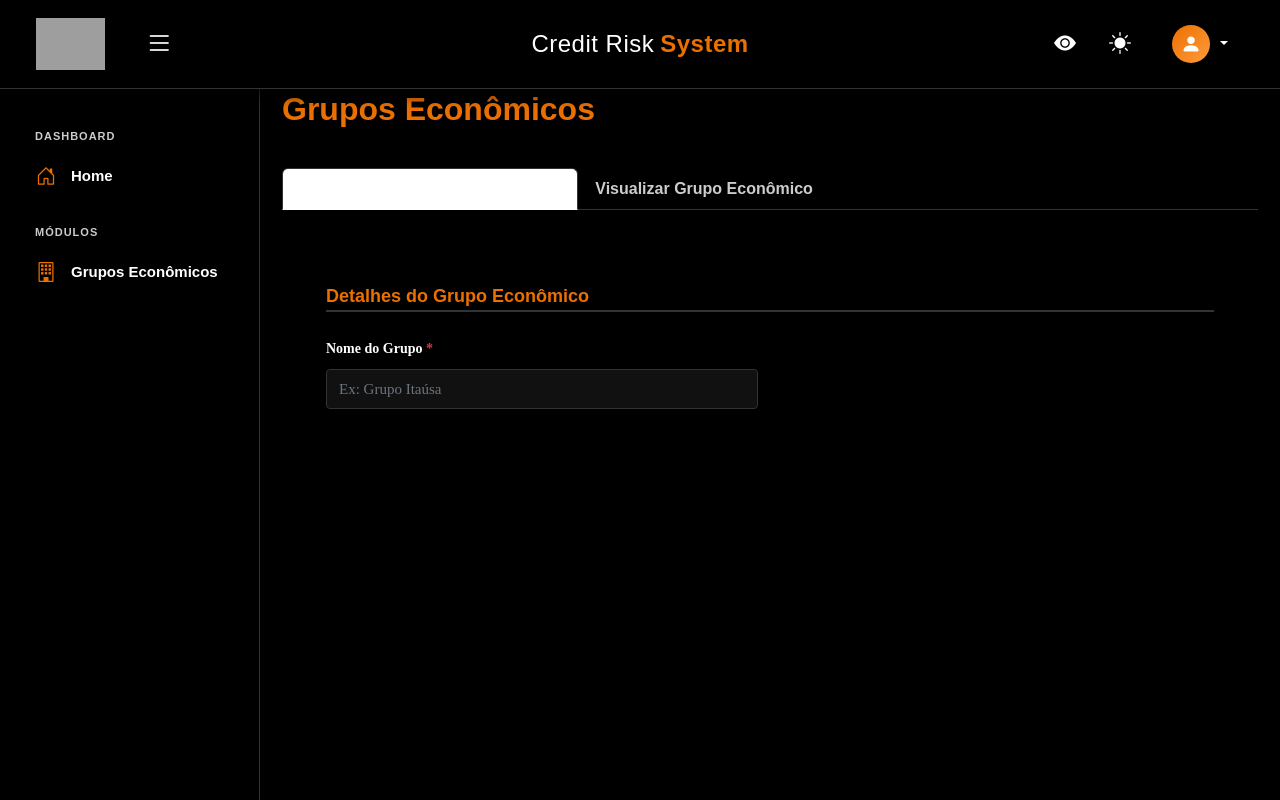
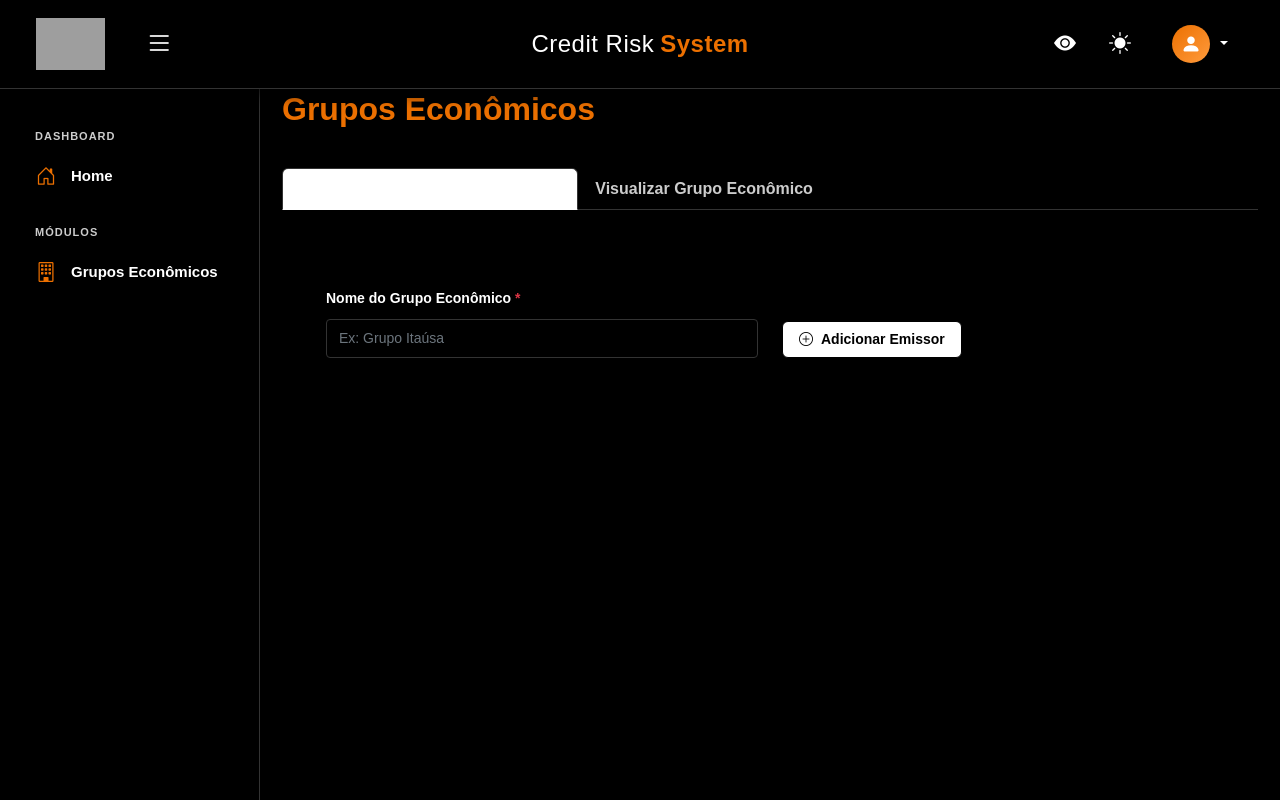
Before and after one commit to henrpro/app-credit-risk-system-frontend, a Flask app: page /grupos_economicos/grupos_economicos in a window 1280 px wide. Run offline with Flask 3, Linux system fonts and the light colour scheme; parts of the project's set-up code (start-up, migrations or seed data) failed here and were passed over; some libraries are stand-ins or nearby versions; some web fonts are replaced; grey boxes are pictures that could not be loaded.

Commit message:
feat: create template for economic groups registration and visualization page

```diff
--- a/src/blueprints/grupos_economicos/templates/grupos_economicos.html
+++ b/src/blueprints/grupos_economicos/templates/grupos_economicos.html
@@ -27,16 +27,19 @@
                 <div class="tab-pane fade show active" id="cadastrar" role="tabpanel" aria-labelledby="cadastrar-tab">
                     <div class="card border-0 shadow-sm mt-2" style="background-color: var(--color-bg-secondary); border-radius: 12px;">
                         <div class="card-body p-4">
-                            <h5 style="color: var(--color-accent); font-family: 'Raleway-SemiBold', sans-serif; margin-bottom: 24px; font-weight: 600;">Detalhes do Grupo Econômico</h5>
-
                             <form id="formCadastrarGrupo" class="needs-validation" novalidate>
-                                <div class="row">
+                                <div class="row align-items-end">
                                     <div class="col-md-6 mb-3">
-                                        <label for="nomeGrupo" class="form-label" style="font-weight: 600; font-size: 14px;">Nome do Grupo <span class="text-danger">*</span></label>
-                                        <input type="text" class="form-control" id="nomeGrupo" name="nomeGrupo" placeholder="Ex: Grupo Itaúsa" required>
+                                        <label for="nomeGrupo" class="form-label" style="font-family: 'ItauText', sans-serif; font-weight: bold; font-size: 14px;">Nome do Grupo Econômico <span class="text-danger">*</span></label>
+                                        <input type="text" class="form-control" id="nomeGrupo" name="nomeGrupo" placeholder="Ex: Grupo Itaúsa" style="font-family: 'ItauText', sans-serif; background-color: var(--color-bg-main); border: 1px solid var(--color-border); color: var(--color-text-main); font-size: 14px;" required>
                                         <div class="invalid-feedback" style="font-size: 13px;">
                                             Por favor, insira o nome do grupo econômico.
                                         </div>
+                                    </div>
+                                    <div class="col-md-6 mb-3">
+                                        <button type="button" class="btn shadow-sm" style="background-color: #ffffff; color: #000000; border: 1px solid #000000; font-family: 'ItauText', sans-serif; font-weight: 600; font-size: 14px; padding: 7px 16px;">
+                                            <i class="bi bi-plus-circle me-2"></i>Adicionar Emissor
+                                        </button>
                                     </div>
                                 </div>
                             </form>
```
